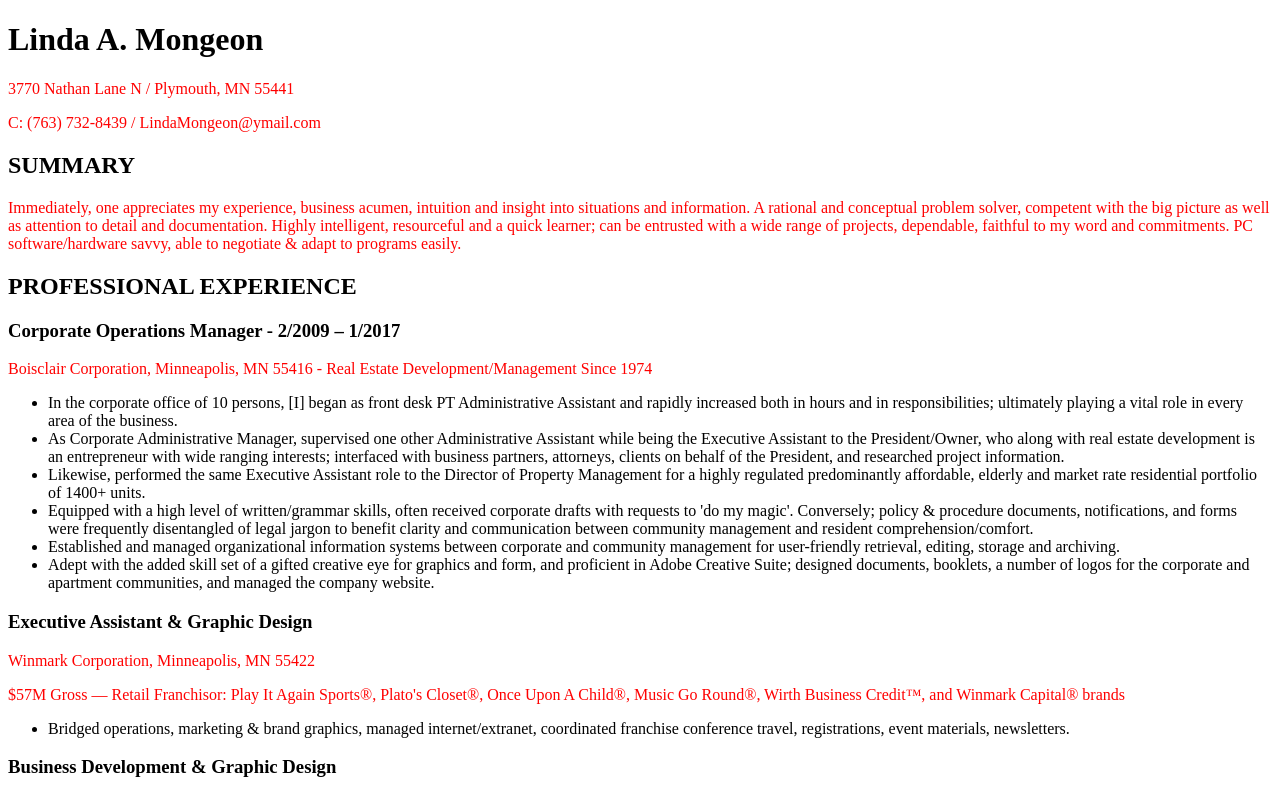
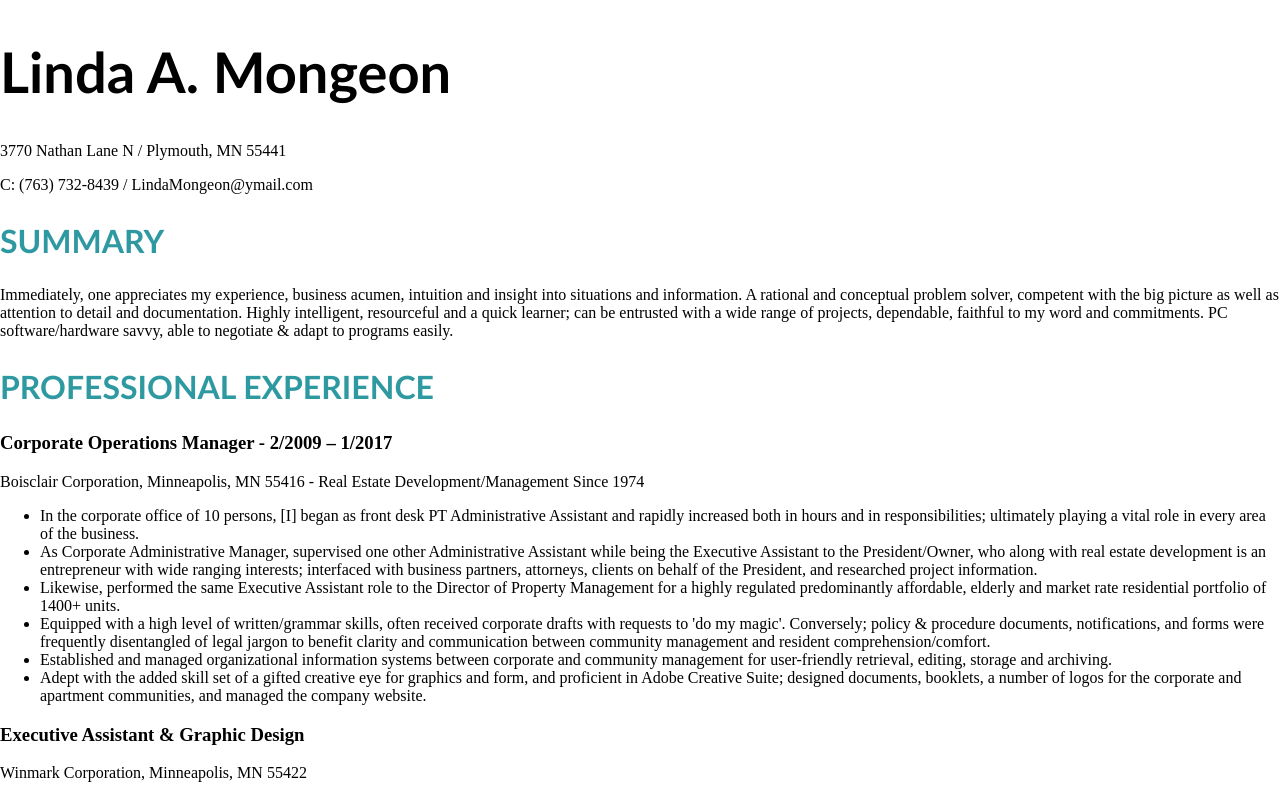
Before and after one commit to LindaMongeon/LindaMongeon.github.io, a plain HTML site: page index.html in a window 1280 px wide. Shown: the top 794 px of the page. Drawn offline with Linux system fonts and the light colour scheme.

Commit message:
initial commit;lm

```diff
--- a/style.css
+++ b/style.css
@@ -1,3 +1,18 @@
-p{
-  color: red;
+body {
+	height: 100%;
+	margin: 0;
+	text-align: left;
+	width: 100%;
 }
+
+h1 {
+	font-size: 56px;
+  font-family: 'Trebuchet MS', Helvetica, sans-serif;
+  color:FF0000;
+}
+
+h2 {
+	font-size: 32px;
+  font-family: 'Trebuchet MS', Helvetica, sans-serif;
+  color: #2e99a1;
+}
```
